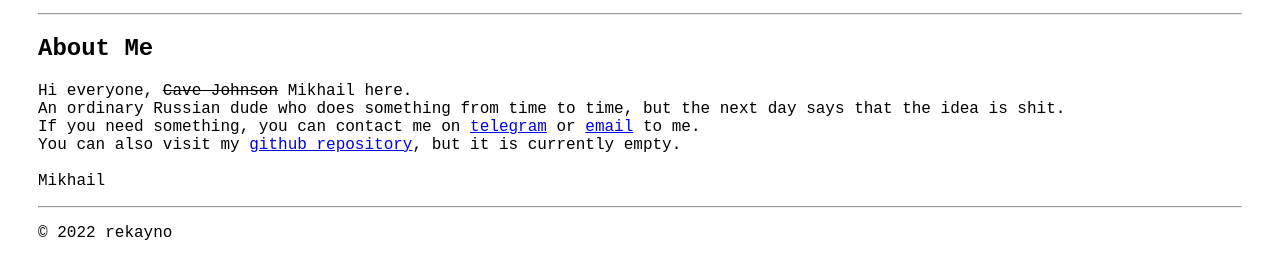
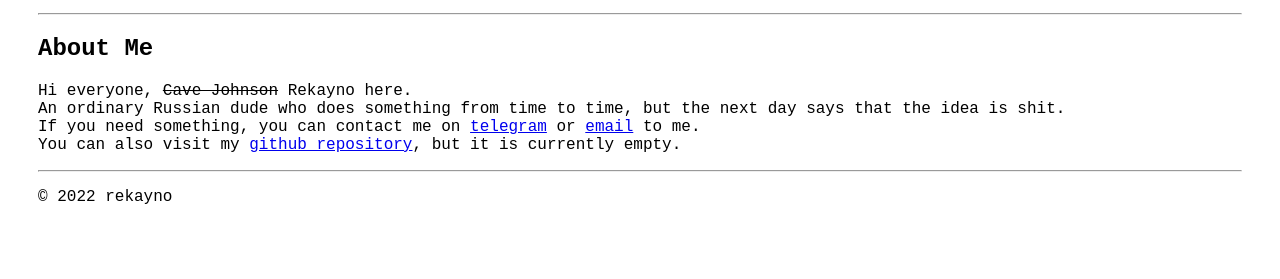
Before and after one commit to rekayno/rekayno.github.io, a plain HTML site: page index.html in a window 1280 px wide. Shown: the part 111-390 px from the top of the page. Drawn offline with Linux system fonts and the light colour scheme; a web font is replaced by a local one.

Commit message:
Update index.html

```diff
--- a/index.html
+++ b/index.html
@@ -17,13 +17,10 @@
         <main>
             <h2>About Me</h2>
             <p>
-                Hi everyone, <s>Cave Johnson</s> Mikhail here.<br>
+                Hi everyone, <s>Cave Johnson</s> Rekayno here.<br>
                 An ordinary Russian dude who does something from time to time, but the next day says that the idea is shit.<br>
                 If you need something, you can contact me on <a target="_blank" href="https://t.me/rekayno">telegram</a> or <a target="_blank" href="mailto:mail@rekayno.ml">email</a> to me.<br>
                 You can also visit my <a target="_blank" href="https://github.com/rekayno">github repository</a>, but it is currently empty.<br>
-                <br>
-                Mikhail
-
             </p>
         </main>
         <footer>
```
